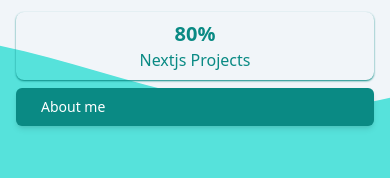
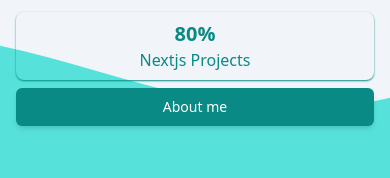
Before and after one commit to iamasadshah/my-portfolio, a Next.js app: page / in a window 390 px wide. Shown: the part 2932-3110 px from the top of the page. Built offline with nearby package versions, Linux system fonts and the light colour scheme.

Commit message:
Projects page done

```diff
--- a/src/app/components/About-me.tsx
+++ b/src/app/components/About-me.tsx
@@ -1,5 +1,6 @@
 import React from "react";
 import Image from "next/image";
+import Link from "next/link";
 
 const About = () => {
   return (
@@ -10,13 +11,13 @@
       }}
     >
       {/* About Me Image */}
-      <div className="about-me-image flex justify-center lg:justify-start lg:w-[40%] lg:pr-8">
+      <div className="about-me-image flex justify-center lg:justify-start lg:w-full lg:pr-8">
         <Image
           src={"/asadshah.jpg"}
           alt="asad-shah"
           width={300}
           height={300}
-          className="rounded-xl"
+          className="rounded-xl lg:w-[65%]"
         />
       </div>
 
@@ -50,8 +51,8 @@
         </div>
 
         {/* Button Section */}
-        <button className="flex items-center px-6 py-2 border border-transparent text-sm shadow-md font-medium rounded-md text-white bg-primary1 transition-all duration-300 ease-in-out hover:bg-gradient-to-r hover:from-blue-500 hover:to-green-500 md:text-lg md:px-10 lg:px-7">
-          <a href="#">About me</a>
+        <button className="flex items-center px-6 py-2 justify-center text-center border border-transparent text-sm shadow-md font-medium rounded-md text-white bg-primary1 transition-all duration-300 ease-in-out hover:bg-gradient-to-r hover:from-blue-500 hover:to-green-500 md:text-lg md:px-10 lg:px-7">
+          <Link href="#">About me</Link>
         </button>
       </div>
     </div>
```
